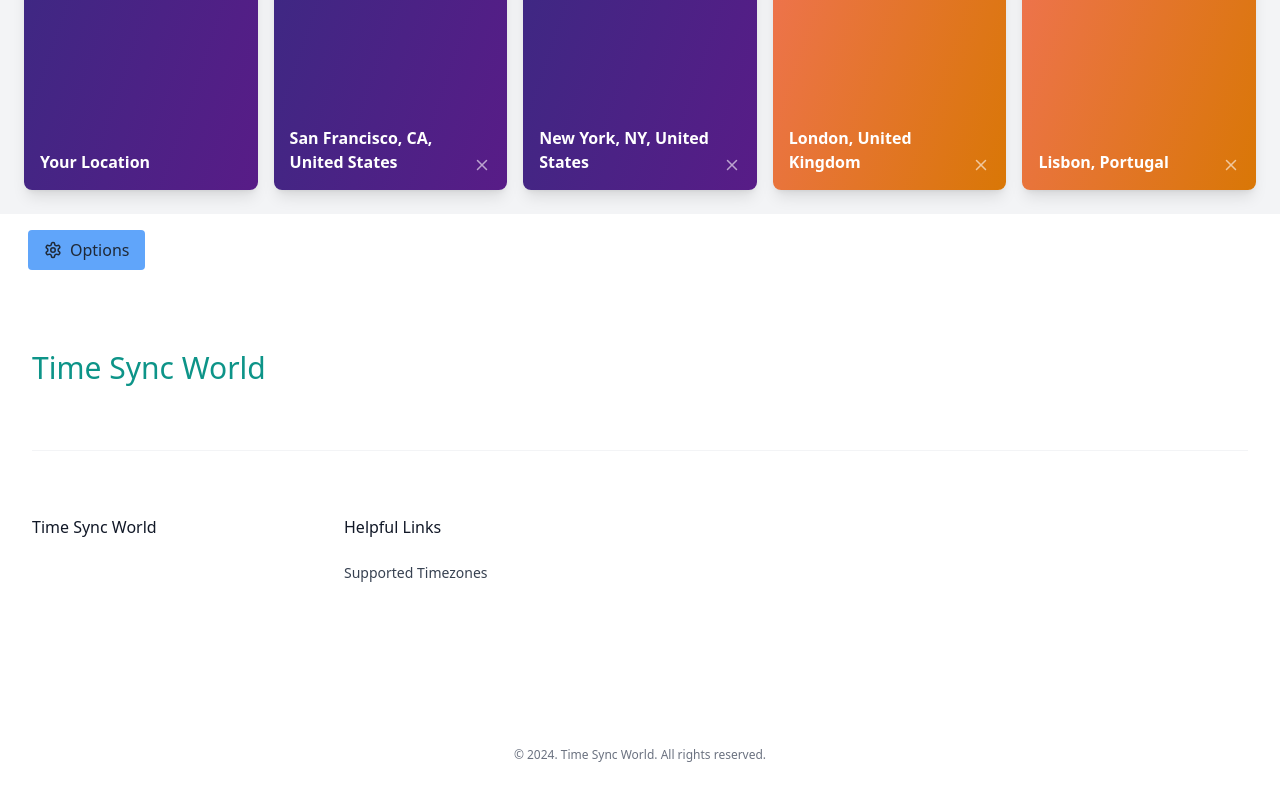
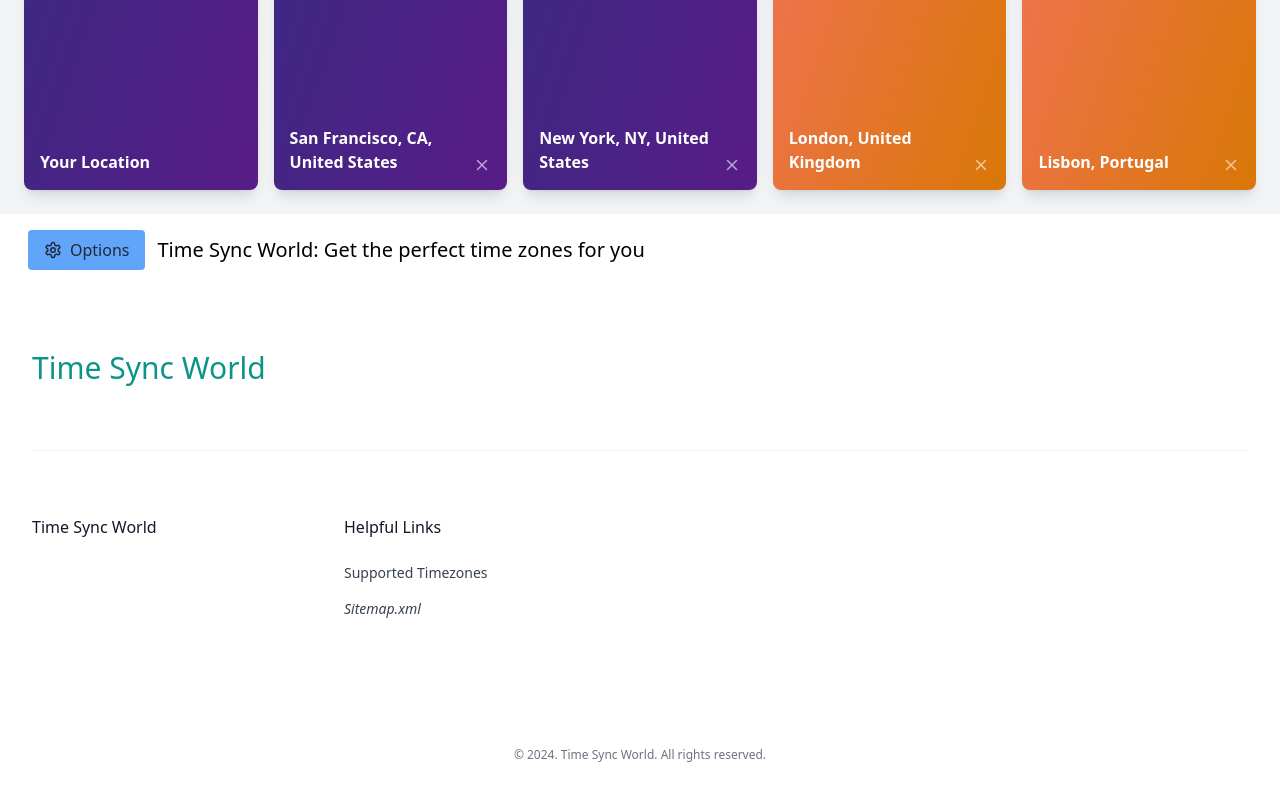
Before and after one commit to JeffVega/clock-time, a Next.js app: page / in a window 1280 px wide. Shown: the part 514-1314 px from the top of the page. Built offline with nearby package versions, Linux system fonts and the light colour scheme.

Commit message:
* added seo schema stucture & added dynamic robots.txt

```diff
--- a/package.json
+++ b/package.json
@@ -10,11 +10,13 @@
   },
   "dependencies": {
     "fuse.js": "^7.0.0",
+    "isomorphic-dompurify": "^2.16.0",
     "lucide-react": "^0.446.0",
     "next": "14.2.13",
     "react": "^18",
     "react-dom": "^18",
-    "react-hot-toast": "^2.4.1"
+    "react-hot-toast": "^2.4.1",
+    "schema-dts": "^1.1.2"
   },
   "devDependencies": {
     "typescript": "^5",
--- a/src/_components/Footer.tsx
+++ b/src/_components/Footer.tsx
@@ -37,6 +37,14 @@ const Footer = () => (
 								Supported Timezones
 							</Link>
 						</li>
+            <li>
+							<Link
+								href="/sitemap.xml"
+								className="text-gray-700 transition hover:opacity-75 dark:text-gray-200 italic"
+							>
+								Sitemap.xml
+							</Link>
+						</li>
 						{/* <li>
 							<Link
 								href="/about"
--- a/src/_components/TimeZone/Timezone.tsx
+++ b/src/_components/TimeZone/Timezone.tsx
@@ -294,7 +294,9 @@ const TimeZoneDisplay = () => {
 						</button>
 					</div>
 				)}
+           <h1 className="bold text-xl text-justify">Time Sync World: Get the perfect time zones for you</h1>
 			</div>
+
 		</div>
 	);
 };
--- a/src/app/layout.tsx
+++ b/src/app/layout.tsx
@@ -19,6 +19,9 @@ const geistMono = localFont({
 export const metadata: Metadata = {
   title: "Global Time Navigator: Streamline Your International Scheduling",
   description: "Instant time zone conversion and worldwide clock. Optimize scheduling for virtual meetings, international calls, and global events. Simplify travel planning and track cross-border arrivals with ease",
+  alternates: {
+    canonical: './',
+},
 };
 
 export default function RootLayout({
--- a/src/app/page.tsx
+++ b/src/app/page.tsx
@@ -1,11 +1,25 @@
 import dynamic from "next/dynamic";
+import Script from "next/script";
+import type {WebPage } from 'schema-dts'
+import DOMPurify from "isomorphic-dompurify";
+const TimeZone = dynamic(() => import("@/_components/TimeZone/Timezone"), { ssr: false });
+const schema: WebPage = {
+'@type': 'WebPage',
+'name': 'Time Sync World',
+'url': 'https://timesync.world',
+'description': 'Time Sync World is a global time management solution that helps travelers and professionals stay on time for meetings anywhere in the world with accurate time zone info. Connect seamlessly and never miss a moment!',
 
-const TimeZone = dynamic(() => import("@/_components/TimeZone/Timezone"), { ssr: false });
-
+}
 export default function Home() {
   return (
     <div>
       <TimeZone />
+      <Script
+      id="schema-script"
+      type="application/ld+json"
+      // biome-ignore lint/security/noDangerouslySetInnerHtml: <explanation>
+      dangerouslySetInnerHTML={{ __html: DOMPurify.sanitize(JSON.stringify(schema)) }}
+      />
     </div>
   );
 }
--- /dev/null
+++ b/src/app/robots.ts
@@ -0,0 +1,13 @@
+import type { MetadataRoute } from 'next'
+import { baseUrl } from './lib/constant'
+
+export default function robots(): MetadataRoute.Robots {
+  return {
+    rules: {
+      userAgent: '*',
+      allow: ['/','/timezones', '/timezones/*'],
+      disallow: '/api/*',
+    },
+    sitemap:`${baseUrl}/sitemap.xml` ,
+  }
+}
--- a/src/app/sitemap.ts
+++ b/src/app/sitemap.ts
@@ -1,7 +1,5 @@
 import type { MetadataRoute } from "next";
 import { baseUrl } from "./lib/constant";
-
-console.log(baseUrl,'this is our baseUrl');
 // You'll need to implement this function to fetch all available cities
 async function getAllCities(): Promise<string[]> {
     try {
@@ -59,6 +57,12 @@ export default async function sitemap(): Promise<MetadataRoute.Sitemap> {
 			changeFrequency: "daily" as const,
 			priority: 1,
 		},
+        {
+            url: `${baseUrl}/timezones`,
+            lastModified: new Date(),
+            changeFrequency: "daily" as const,
+            priority: 0.9,
+        }
 		// Add other static pages here if needed
 	];
 
```
Also changed, not shown: 1 other file (tests, documents, lock files or other folders).
